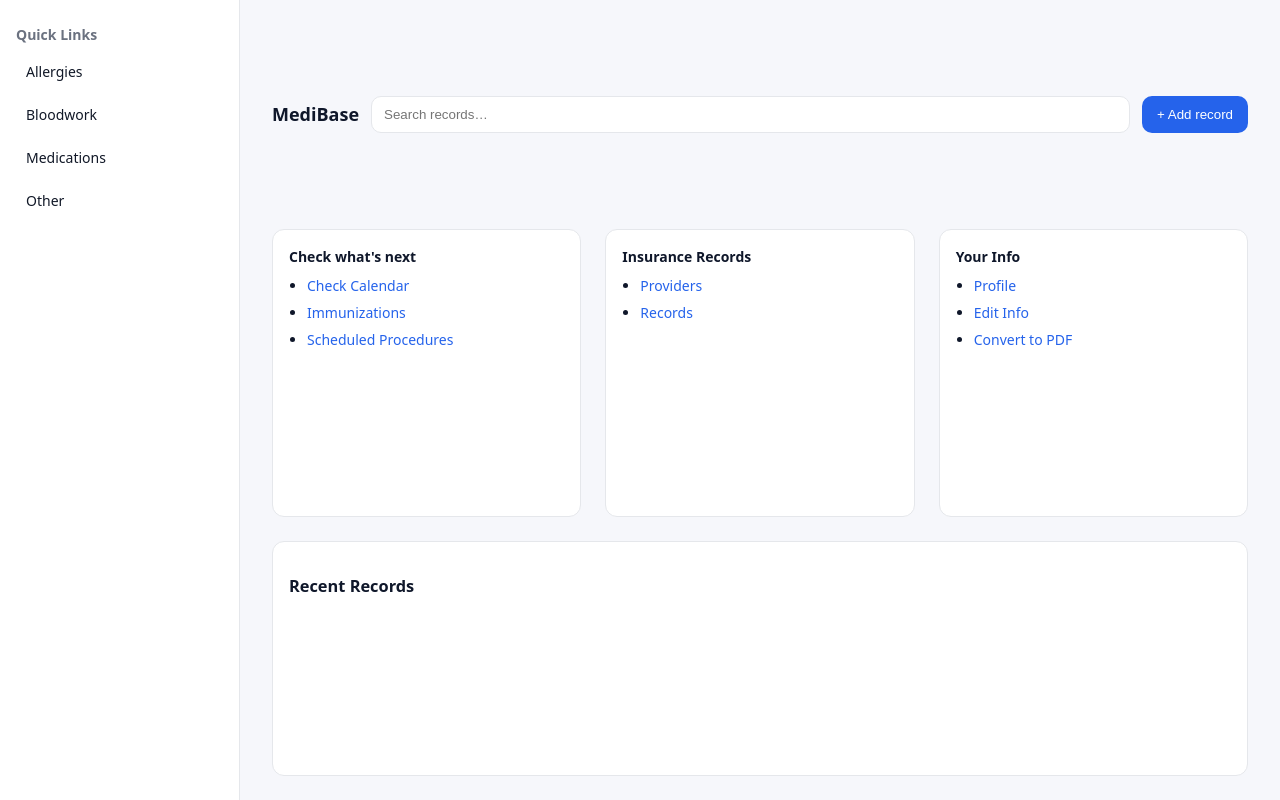
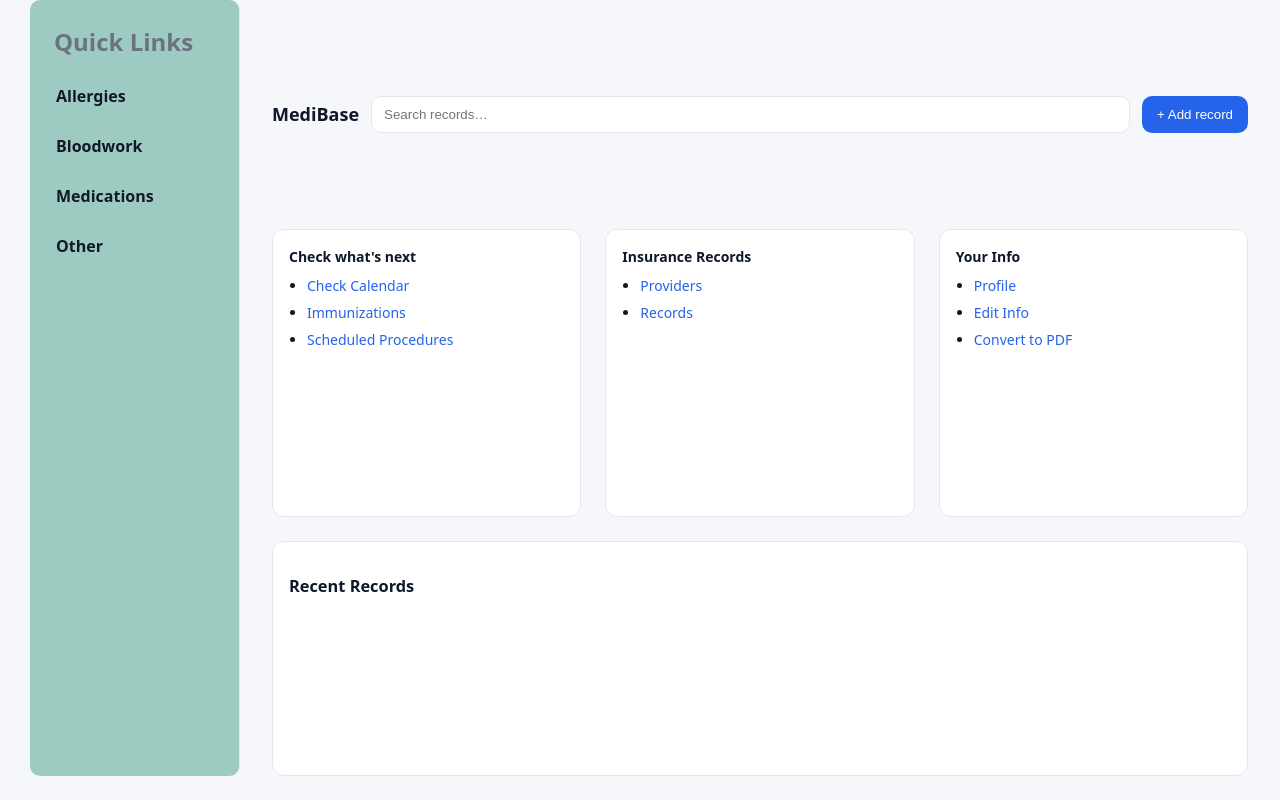
Before and after one commit to ForteV/cs321-team9, a React (Vite) app in the folder Components/ui/: page / in a window 1280 px wide. Built offline with nearby package versions, Linux system fonts and the light colour scheme.

Commit message:
edited quick links and familiarized myself with the files

```diff
--- a/Components/ui/src/components/AppShell/AppShell.module.css
+++ b/Components/ui/src/components/AppShell/AppShell.module.css
@@ -10,21 +10,28 @@
 
 /*Sidebar*/
 .sidebar{
-    background:#fff;
+    border-radius: 10px;
+    background:#9DCAC1;
     border-right:1px solid var(--border);
-    padding:24px 16px
+    margin-left: 30px;
+    margin-bottom: 24px;
+    padding: 24px 16px
 }
 
 .sideTitle{
+    font-size: 24px;
     font-weight:700;
     color:var(--muted);
-    margin-bottom:8px
+    margin-left: 8px;
+    margin-bottom: 16px
 }
 
 /*Navigational links on sidebar*/
 .nav{
     display:grid;
-    gap:6px
+    font-size: 16px;
+    font-weight: 600;
+    gap: 10px
 }
 .nav a{
     padding:8px 10px;
@@ -32,7 +39,9 @@
     color:#111827
 }
 .nav a:hover{
-    background:#f3f4f6
+    color: #ffff;
+    text-decoration: none;
+    background:rgb(110, 158, 149)
 }
 
 .main{
```
